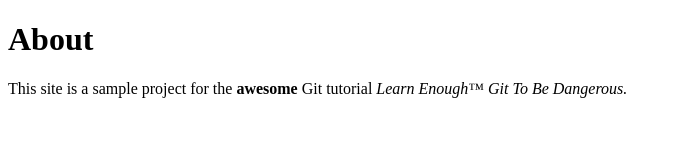
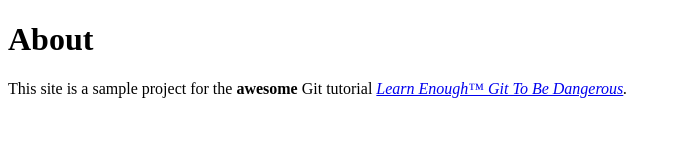
Before and after one commit to fayendrare/website, a plain HTML site: page about.html in a window 1280 px wide. Shown: the whole page, without its empty margins (0-681 px from the left). Drawn offline with Linux system fonts and the light colour scheme.

Commit message:
Add link to tutorial title

```diff
--- a/about.html
+++ b/about.html
@@ -6,7 +6,7 @@
  <body>
 	<h1>About</h1>
 	<p>
-		This site is a sample project for the <strong>awesome</strong> Git tutorial <em>Learn Enough™ Git To Be Dangerous<em/>.
+		This site is a sample project for the <strong>awesome</strong> Git tutorial <a href="https://www.learnenough.com/git-tutorial"><em>Learn Enough™ Git To Be Dangerous<em/></a>.
 	</p>
  </body>
 </html>
```
